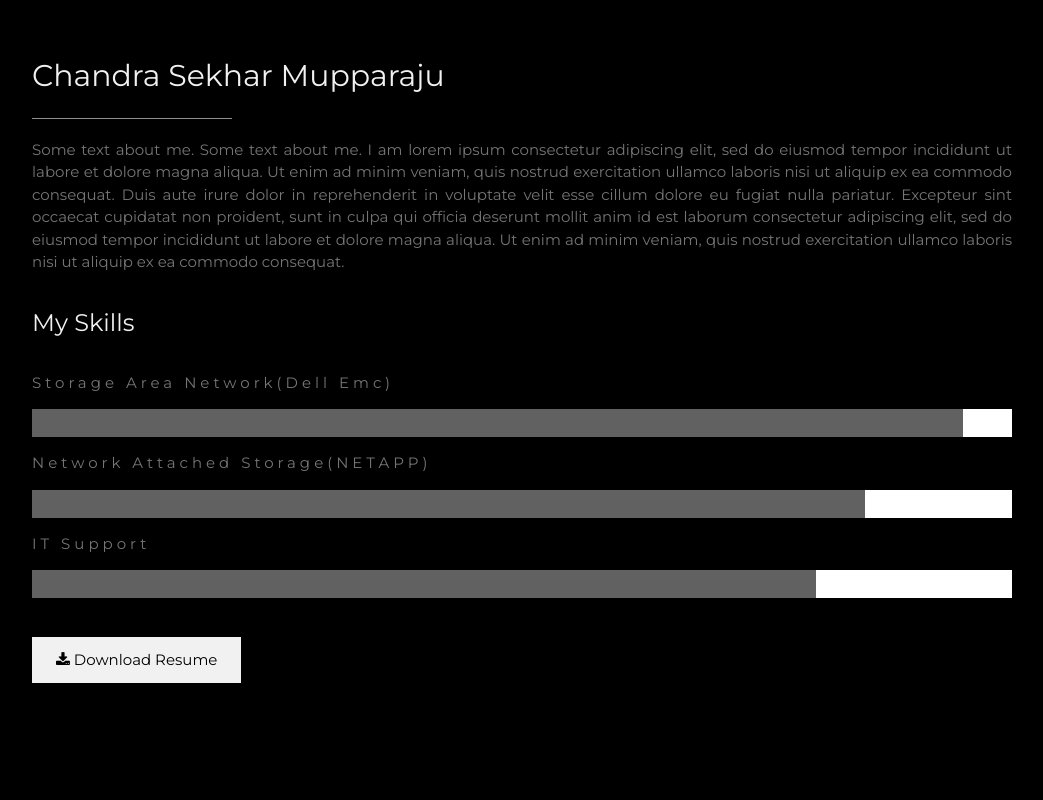
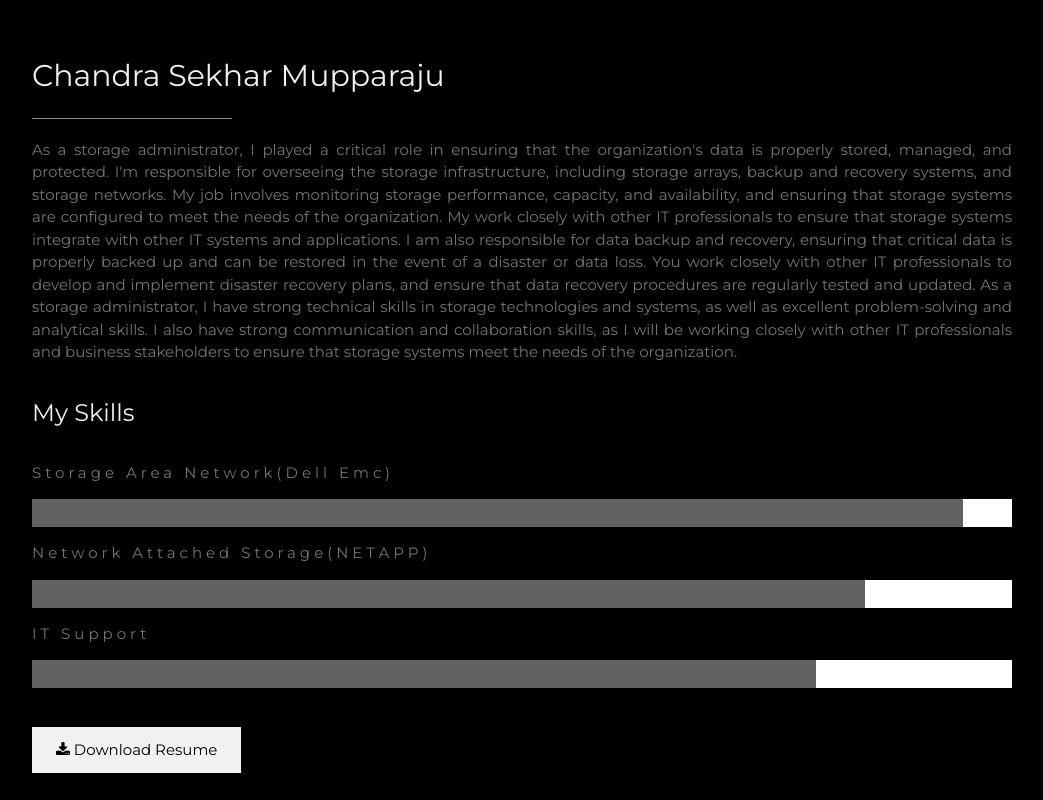
Before and after one commit to mcschandra/profile, a plain HTML site: page index.html in a window 1280 px wide. Shown: the part 1000-1800 px from the top of the page, without its empty margins (178-1221 px from the left). Drawn offline with nearby package versions, Linux system fonts and the light colour scheme.

Commit message:
Update index.html

```diff
--- a/index.html
+++ b/index.html
@@ -65,10 +65,10 @@
   <div class="w3-content w3-justify w3-text-grey w3-padding-64" id="about">
     <h2 class="w3-text-light-grey">Chandra Sekhar Mupparaju</h2>
     <hr style="width:200px" class="w3-opacity">
-    <p>Some text about me. Some text about me. I am lorem ipsum consectetur adipiscing elit, sed do eiusmod tempor incididunt ut labore et dolore magna aliqua. Ut enim ad minim veniam, quis nostrud exercitation ullamco laboris nisi ut aliquip
-      ex ea commodo consequat. Duis aute irure dolor in reprehenderit in voluptate velit esse cillum dolore eu fugiat nulla pariatur. Excepteur sint occaecat cupidatat non proident, sunt in culpa qui officia deserunt mollit anim id est laborum consectetur
-      adipiscing elit, sed do eiusmod tempor incididunt ut labore et dolore magna aliqua. Ut enim ad minim veniam, quis nostrud exercitation ullamco laboris nisi ut aliquip ex ea commodo consequat.
-    </p>
+    <p>As a storage administrator, I played a critical role in ensuring that the organization's data is properly stored, managed, and protected. I'm responsible for overseeing the storage infrastructure, including storage arrays, backup and recovery systems, and storage networks.
+My job involves monitoring storage performance, capacity, and availability, and ensuring that storage systems are configured to meet the needs of the organization. My work closely with other IT professionals to ensure that storage systems integrate with other IT systems and applications.
+I am also responsible for data backup and recovery, ensuring that critical data is properly backed up and can be restored in the event of a disaster or data loss. You work closely with other IT professionals to develop and implement disaster recovery plans, and ensure that data recovery procedures are regularly tested and updated.
+As a storage administrator, I have strong technical skills in storage technologies and systems, as well as excellent problem-solving and analytical skills. I also have strong communication and collaboration skills, as I will be working closely with other IT professionals and business stakeholders to ensure that storage systems meet the needs of the organization. </p>
     <h3 class="w3-padding-16 w3-text-light-grey">My Skills</h3>
     <p class="w3-wide">Storage Area Network(Dell Emc)</p>
     <div class="w3-white">
@@ -189,7 +189,7 @@
     <div class="w3-section">
       <p><i class="fa fa-map-marker fa-fw w3-text-white w3-xxlarge w3-margin-right"></i> Ongole, AP, India</p>
       <p><i class="fa fa-phone fa-fw w3-text-white w3-xxlarge w3-margin-right"></i> Phone: +91 9182395594</p>
-      <p><i class="fa fa-envelope fa-fw w3-text-white w3-xxlarge w3-margin-right"> </i> Email: mcschandra@gmail.com</p>
+      <p><i class="fa fa-envelope fa-fw w3-text-white w3-xxlarge w3-margin-right"> </i> Email: mcschandra2263@gmail.com</p>
     </div><br>
     <p>Let's get in touch. Send me a message:</p>
 
```
